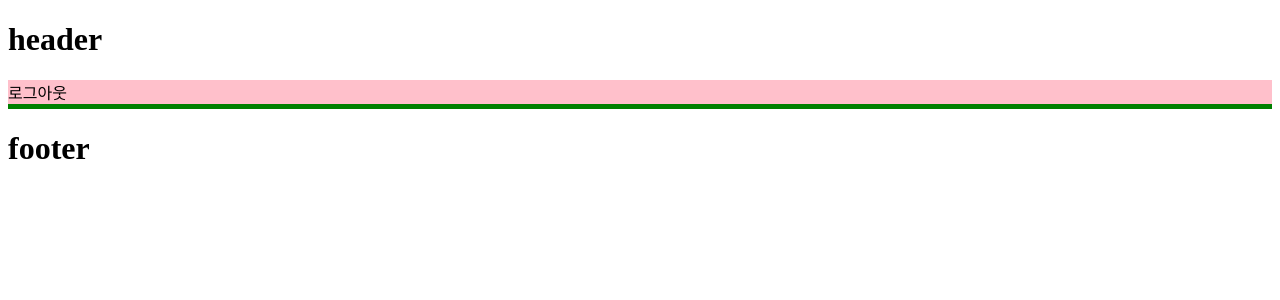
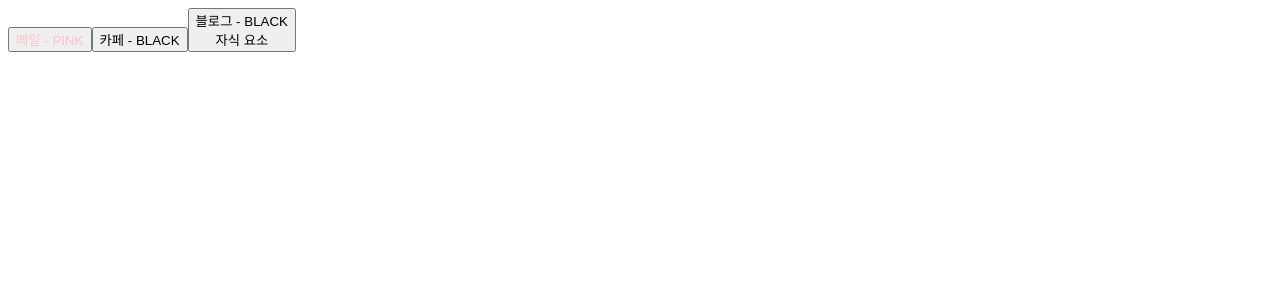
Before and after one commit to zuzubibi/2025-react, a React (Vite) app in the folder react-study/: page / in a window 1280 px wide. Shown: the top 300 px of the page. Built offline with nearby package versions, Linux system fonts and the light colour scheme.

Commit message:
feat: Button 으로 Props 배우기

```diff
--- a/react-study/src/App.jsx
+++ b/react-study/src/App.jsx
@@ -2,13 +2,24 @@
 import Header from './components/Header';
 import Main from './components/Main';
 import Footer from './components/Footer';
+import Button from './components/Button';
 
 function App() {
+  const buttonProps = {
+    text: "메일",
+    color: "pink",
+    a: 1,
+    b: 2,
+    c: 3,
+  };
+
   return (
     <>
-    <Header/>
-    <Main/>
-    <Footer/>
+    <Button {...buttonProps}/>
+    <Button text={"카페"}/>
+    <Button text={"블로그"}>
+      <div>자식 요소</div>
+    </Button>
     </>
   )
 }
--- /dev/null
+++ b/react-study/src/components/Button.jsx
@@ -0,0 +1,20 @@
+const Button = ({ children, text, color="black"}) => {
+    // 이벤트 객체
+    const onClickButton = (e) => {
+        console.log(e);
+        console.log(text);
+    };
+
+    return(
+        <button
+            onClick={() => alert(text)}
+            onMouseEnter={onClickButton}
+            style={{ color: color}}
+        >
+            {text} - {color.toUpperCase()}
+            {children}
+        </button>
+    )
+}
+
+export default Button;
```
